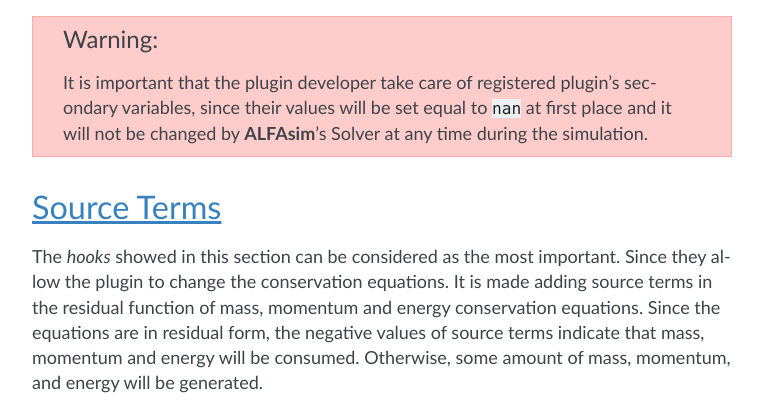
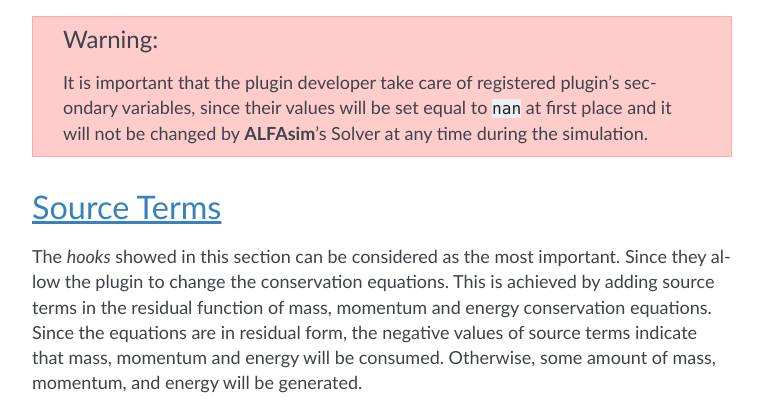
Before and after one commit to ESSS/alfasim-sdk, a Sphinx documentation site: the page built from docs/source/06_solver_hooks.rst, in a window 1280 px wide and 900 px high, scrolled down 3465 px, cut to the strip 15-424 px from the top of the window. Shown: the whole strip, without its empty margins (368-1131 px from the left). Built offline with Sphinx 7.4.7, drawn with Linux system fonts in a browser that asks for light colours; some of the changed text lies outside the part shown.

Commit message:
Apply suggestions from code review
Co-Authored-By: Arthur Besen Soprana <2599565+arthursoprana@users.noreply.github.com>

```diff
--- a/docs/source/04_application_hooks.rst
+++ b/docs/source/04_application_hooks.rst
@@ -7,7 +7,7 @@ The application hooks allow plugins to add custom models or custom checks in the
 To add an application hook it is necessary to implement the given hook in a python file that is
 already available on your plugin project folder.
 
-As an example, if the ``alfasim-sdk template`` command was created with the name ``myplugin`` the necessary file to
+As an example, if the ``alfasim-sdk template`` command was created with the name ``myplugin``, the necessary file to
 be customized will be located on: :menuselection:`myplugin --> src --> python --> myplugin.py`
 
 .. contents::
--- a/docs/source/06_solver_hooks.rst
+++ b/docs/source/06_solver_hooks.rst
@@ -115,7 +115,7 @@ Source Terms
 ------------
 
 The `hooks` showed in this section can be considered as the most important. Since they allow the plugin to change the
-conservation equations. It is made adding source terms in the residual function of mass, momentum and energy conservation
+conservation equations. This is achieved by adding source terms in the residual function of mass, momentum and energy conservation
 equations. Since the equations are in residual form, the negative values of source terms indicate that mass, momentum and
 energy will be consumed. Otherwise, some amount of mass, momentum, and energy will be generated.
 
```
Also changed, not shown: other parts of docs/source/06_solver_hooks.rst (+2 -2 lines).
